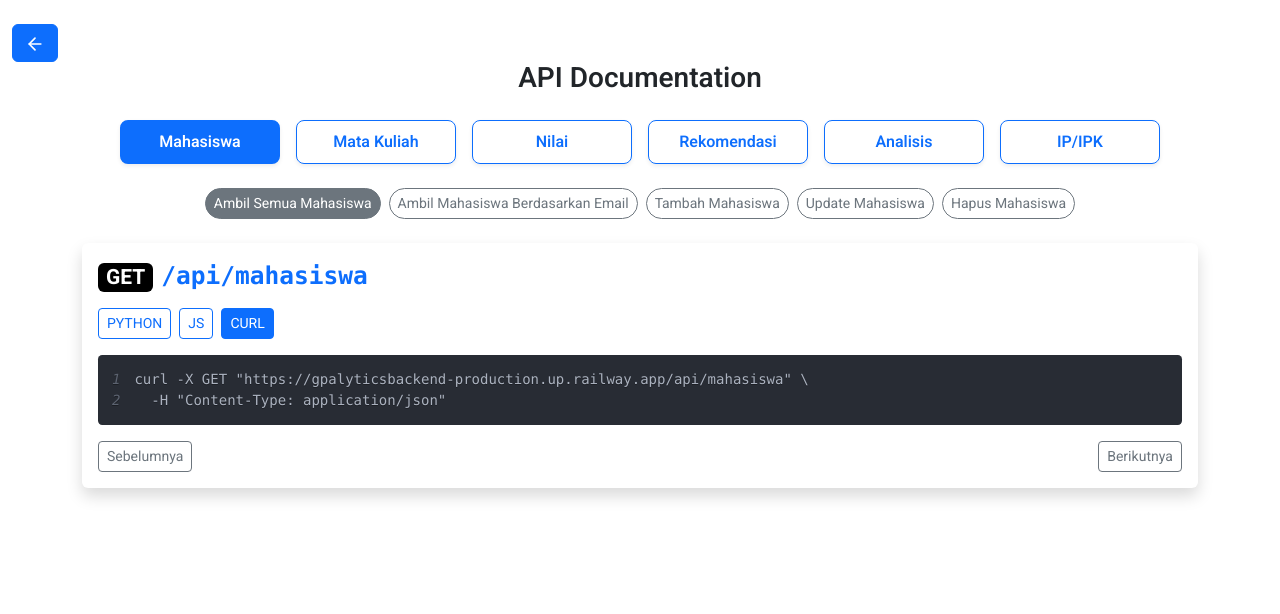
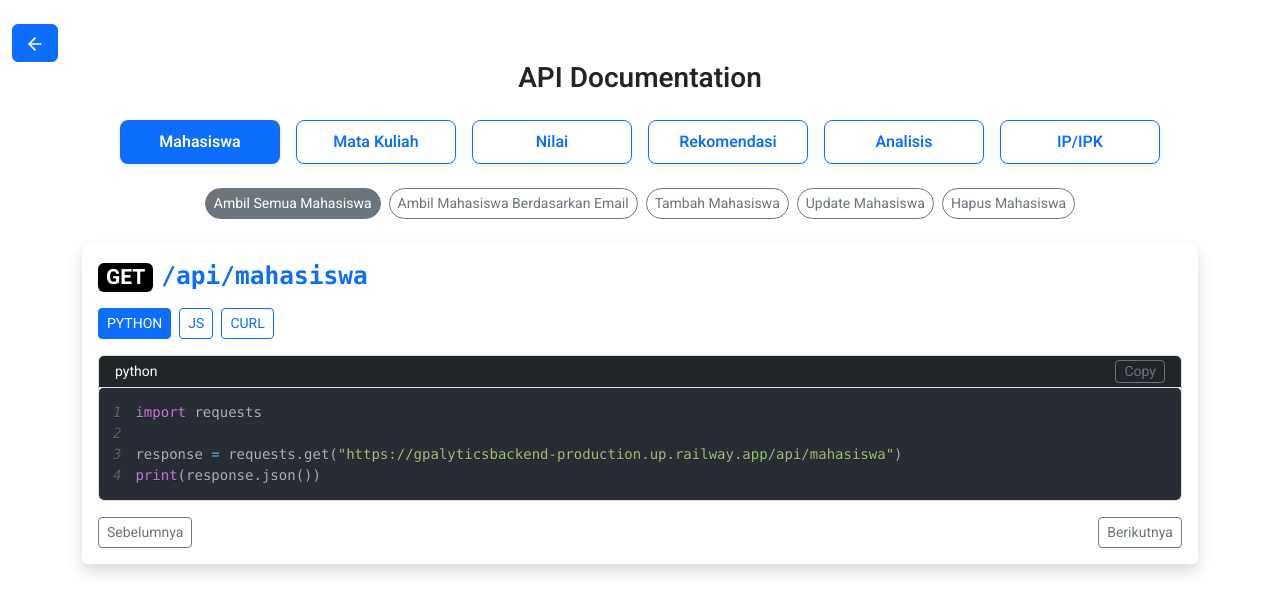
Before and after one commit to fikriaf/GPAlytics_FrontEnd, a React (Vite) app in the folder gpalytics/: page /docs in a window 1280 px wide. Shown: the top 614 px of the page. Built offline with nearby package versions, Linux system fonts and the light colour scheme; a web font is replaced by a local one; what @ai-sdk/groq would draw is missing.

Commit message:
Update Documents.tsx

```diff
--- a/gpalytics/src/pages/Documents.tsx
+++ b/gpalytics/src/pages/Documents.tsx
@@ -67,7 +67,7 @@ const endpointGroups = [
 const Documents: React.FC = () => {
   const [selectedGroup, setSelectedGroup] = useState(0);
   const [selectedEndpoint, setSelectedEndpoint] = useState(0);
-  const [lang, setLang] = useState<"curl" | "python" | "js">("curl");
+  const [lang, setLang] = useState<"curl" | "python" | "js">("python");
 
   const generateCode = (method: string, path: string, name: string) => {
     const fullPath = `${HOST}${path.replace(/:[^/]+/g, "value")}`;
@@ -104,6 +104,20 @@ const Documents: React.FC = () => {
           method !== "GET" ? `,\n  body: JSON.stringify(${body})` : ""
         }\n}).then(res => res.json()).then(console.log);`;
     }
+  };
+
+  const [copied, setCopied] = useState(false);
+
+  const handleCopy = async () => {
+    await navigator.clipboard.writeText(
+      generateCode(
+        endpointGroups[selectedGroup].endpoints[selectedEndpoint].method,
+        endpointGroups[selectedGroup].endpoints[selectedEndpoint].path,
+        endpointGroups[selectedGroup].endpoints[selectedEndpoint].name
+      )
+    );
+    setCopied(true);
+    setTimeout(() => setCopied(false), 1500);
   };
 
   return (
@@ -191,8 +205,18 @@ const Documents: React.FC = () => {
             </div>
 
             {/* Tampilkan kode */}
+            <div className="position-relative my-3 border rounded bg-white text-dark overflow-hidden">
+              <div className="d-flex justify-content-between align-items-center px-3 py-1 border-bottom bg-dark small">
+                <span className="text-light">{lang}</span>
+                <button
+                  onClick={handleCopy}
+                  className="btn btn-sm btn-outline-secondary py-0 px-2"
+                >
+                  {copied ? 'Copied!' : 'Copy'}
+                </button>
+              </div>
               <SyntaxHighlighter
-              language={lang}
+                language={lang === 'curl'? 'bash' : lang}
                 style={oneDark}
                 customStyle={{ margin: 0, backgroundColor: 'dark' }}
                 showLineNumbers
@@ -203,6 +227,7 @@ const Documents: React.FC = () => {
                   endpointGroups[selectedGroup].endpoints[selectedEndpoint].name
                 )}
               </SyntaxHighlighter>
+            </div>
 
             {/* Navigasi endpoint */}
             <div className="d-flex justify-content-between mt-3">
```
Lines whose indentation alone changed are shown as unchanged.
